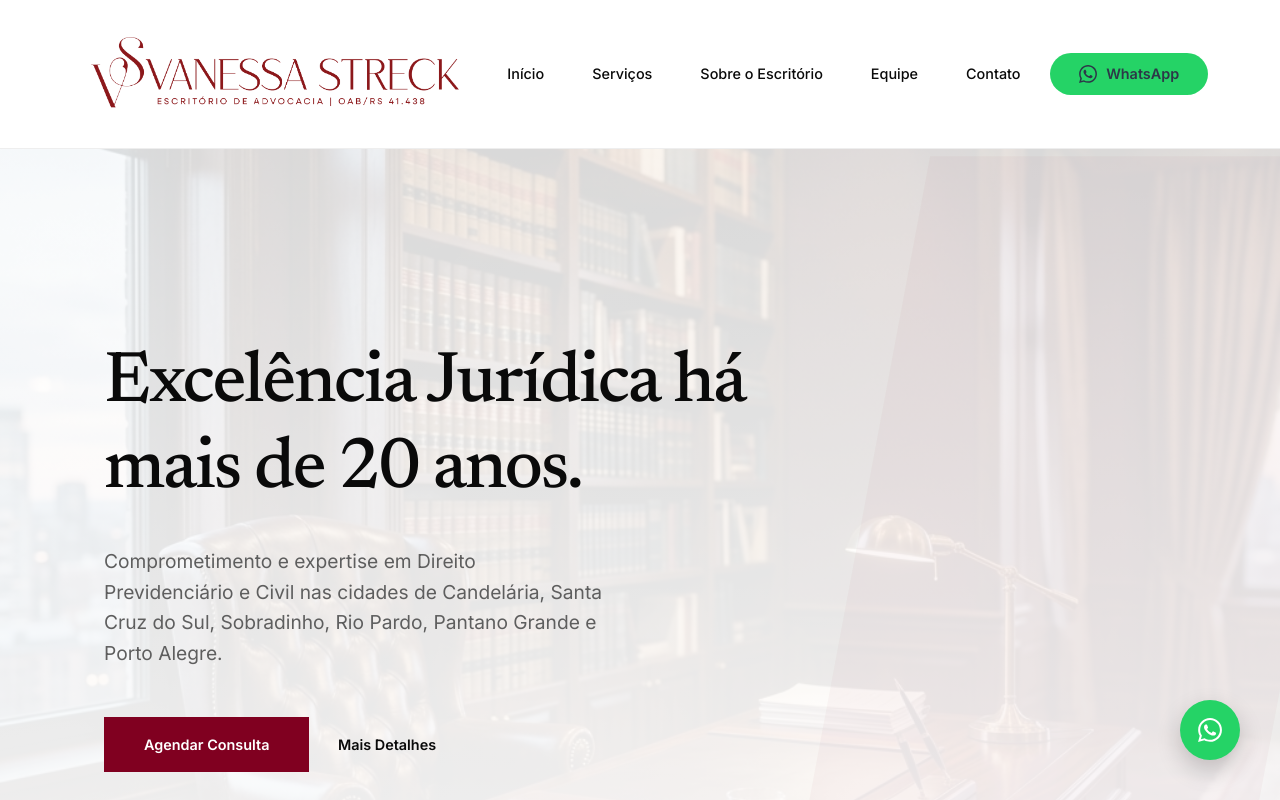
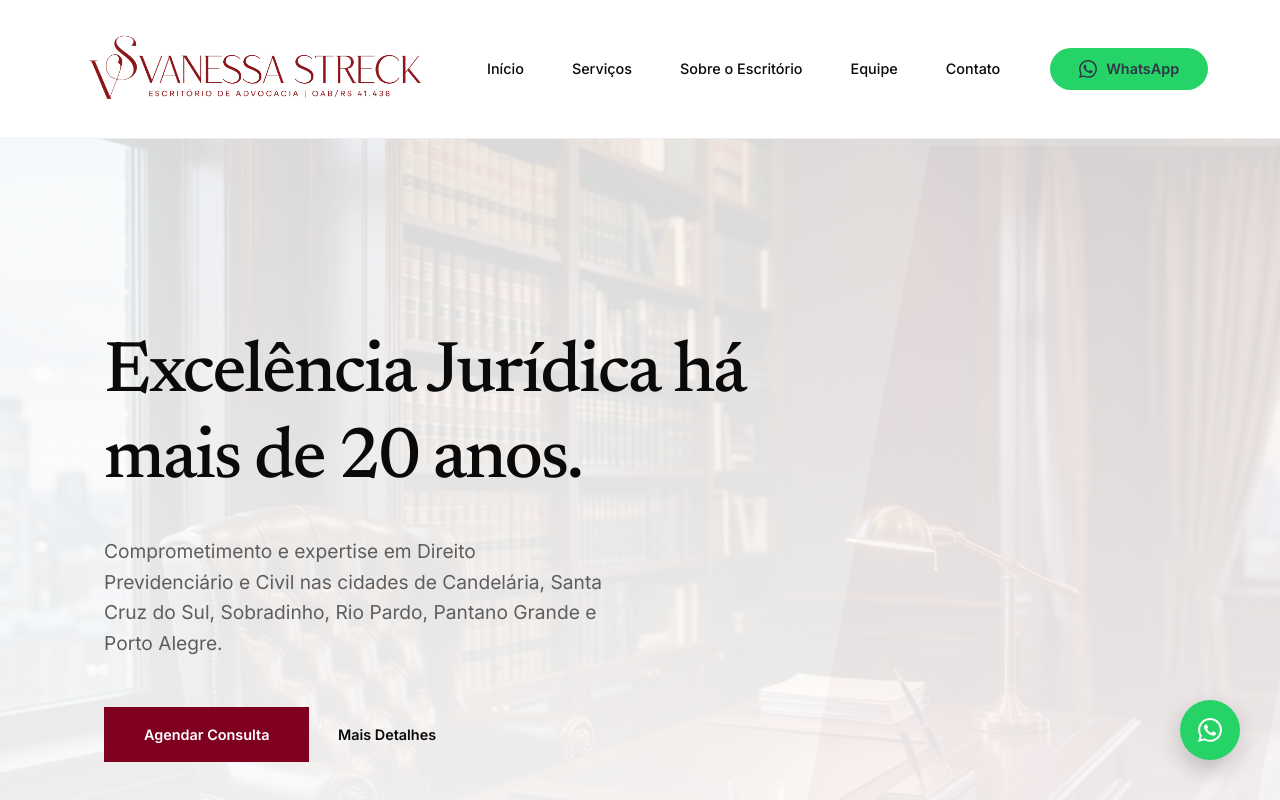
Before and after one commit to giogu75/vanessastreckadvlandpage, a website: page index.html in a window 1280 px wide. Shown: the top 800 px of the page. Drawn offline with Linux system fonts and the light colour scheme.

Commit message:
redefine

```diff
--- a/style.css
+++ b/style.css
@@ -100,7 +100,7 @@ h1, h2, h3 {
 }
 
 .logo-img {
-    height: 100px; /* Enhanced height for the new landscape logo */
+    height: 90px; /* Enhanced height for the new landscape logo */
     width: auto;
     object-fit: contain;
 }
```
